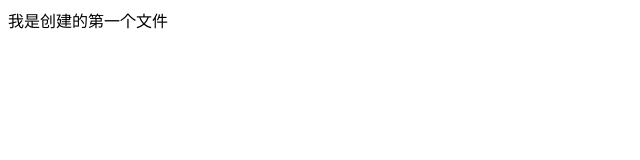
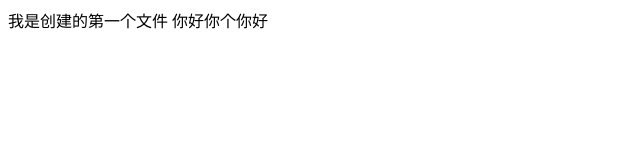
Before and after one commit to zhangping01/gitdemo, a plain HTML site: page index.html in a window 1280 px wide. Shown: the whole page, without its empty margins (0-640 px from the left). Drawn offline with Linux system fonts and the light colour scheme.

Commit message:
A程序第二次提交

```diff
--- a/index.html
+++ b/index.html
@@ -9,7 +9,7 @@
 </head>
 
 <body>
-  我是创建的第一个文件
+  我是创建的第一个文件 你好你个你好
 </body>
 
 </html>
```
